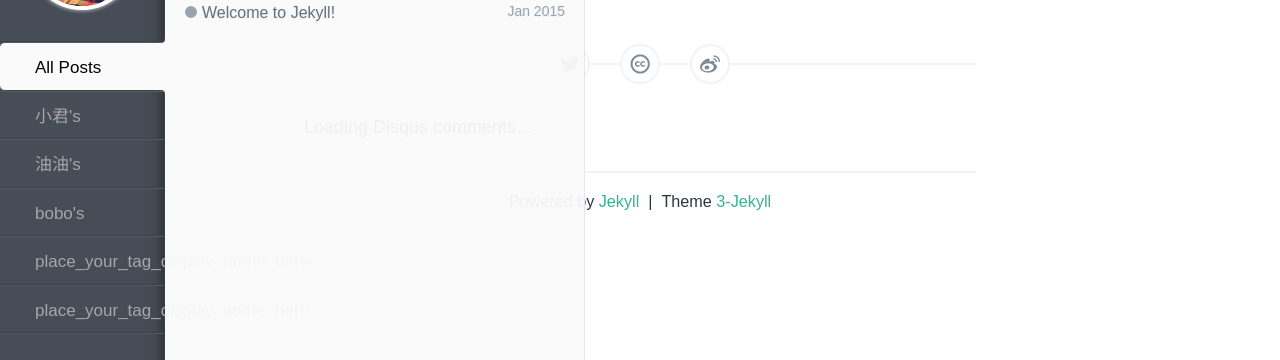
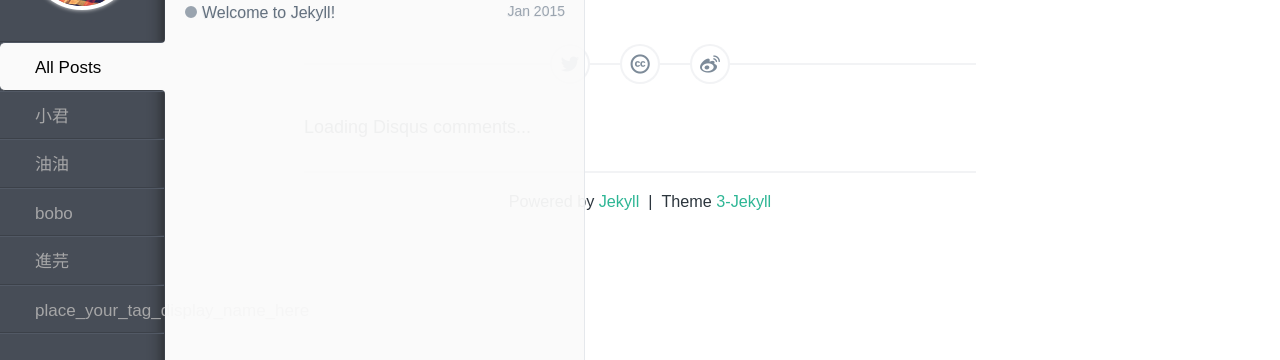
Before and after one commit to xjya/xjya.github.io, a Jekyll site: the page built from _posts/2015-01-06-2015-plan.markdown, in a window 1280 px wide. Shown: the part 149-509 px from the top of the page. Built offline with Jekyll 4.4.1, drawn with Linux system fonts in a browser that asks for light colours; comment, search, counter and statistics services are not loaded.

Commit message:
2015年1月6日11:01:09

```diff
--- a/_layouts/index.html
+++ b/_layouts/index.html
@@ -17,10 +17,10 @@
 
         <ul id="tags__ul">
           <li id="js-label1" class="tags__li tags-btn active">All Posts</li>
-          <li id="js-label2" class="tags__li tags-btn">小君's</li>
-          <li id="js-label3" class="tags__li tags-btn">油油's</li>
-          <li id="js-label4" class="tags__li tags-btn">bobo's</li>
-          <li id="js-label5" class="tags__li tags-btn">place_your_tag_display_name_here</li>
+          <li id="js-label2" class="tags__li tags-btn">小君</li>
+          <li id="js-label3" class="tags__li tags-btn">油油</li>
+          <li id="js-label4" class="tags__li tags-btn">bobo</li>
+          <li id="js-label5" class="tags__li tags-btn">進芫</li>
           <li id="js-label6" class="tags__li tags-btn">place_your_tag_display_name_here</li>
         </ul>
 
--- a/_posts/2015-01-05-introduce-to-dexpot.markdown
+++ b/_posts/2015-01-05-introduce-to-dexpot.markdown
@@ -2,7 +2,7 @@
 layout: post
 title: "Dexpot软件介绍"
 date: 2015-01-05 16:06
-categories: software
+categories: 進芫
 permalink: /introduce-to-dexpot.html
 ---
 
--- a/_posts/2015-01-06-2015-plan.markdown
+++ b/_posts/2015-01-06-2015-plan.markdown
@@ -2,7 +2,7 @@
 layout: post
 title: "2015年计划"
 date: 2015-01-06 09:06
-categories:
+categories: 進芫
 permalink: /2015-plan.html
 ---
 
--- a/assets/js/script.js
+++ b/assets/js/script.js
@@ -12,10 +12,10 @@ if ($(window).width() <= 1280) {
 
 // Variables
     tag1       = $('.pl__all'),
-    tag2       = $('.place_your_tag_name_here'),
-    tag3       = $('.place_your_tag_name_here'),
-    tag4       = $('.place_your_tag_name_here'),
-    tag5       = $('.place_your_tag_name_here'),
+    tag2       = $('.小君'),
+    tag3       = $('.油油'),
+    tag4       = $('.bobo'),
+    tag5       = $('.進芫'),
     tag6       = $('.place_your_tag_name_here');
 var sidebar    = $('#sidebar'),
     container  = $('#post'),
@@ -30,7 +30,7 @@ var clickHandler = function(k) {
     window['tag'+k].delay(50).fadeIn(350);
   }
 };
-for (var i = 1; i <= 6; i++) {
+for (var i = 1; i <= 5; i++) {
   $('#js-label' + i).on('click', clickHandler(i));
 }
 
```
